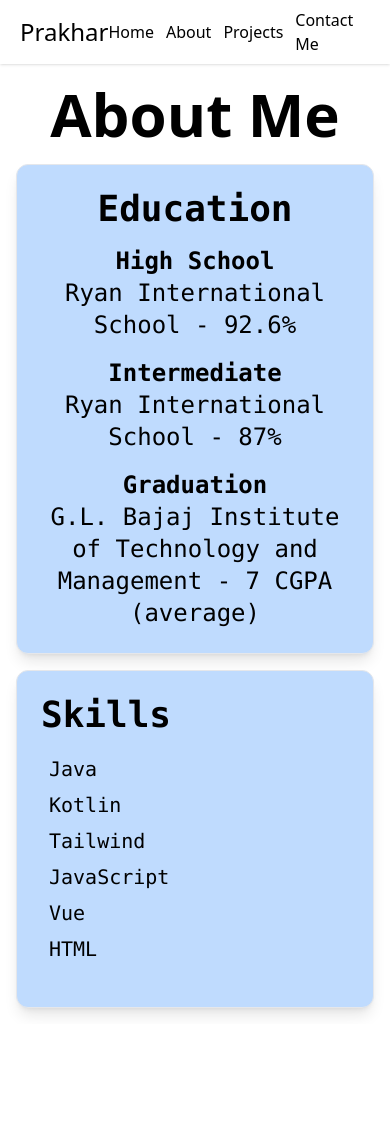
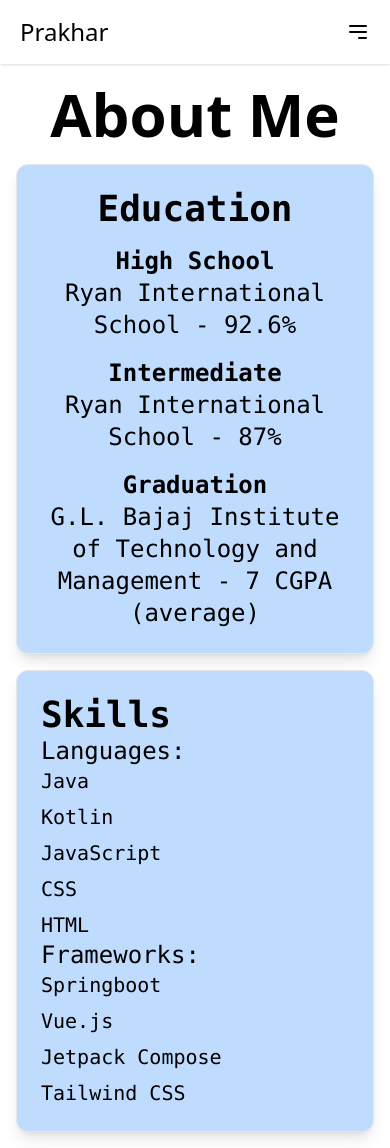
Before and after one commit to prakharbhatnagar20/Personal-Portflio-Website, a Vue app: page /about in a window 390 px wide. Before the commit the page ends 1024 px from the top, so only its background shows below. Built offline with nearby package versions, Linux system fonts and the light colour scheme.

Commit message:
hamburger button

```diff
--- a/src/App.vue
+++ b/src/App.vue
@@ -1,16 +1,26 @@
 <script setup>
+import { ref } from 'vue'
 import { RouterLink, RouterView } from 'vue-router'
 import HelloWorld from './components/HelloWorld.vue'
+
+const isMenuOpen = ref(false)
 </script>
 
 <template>
   <header>
-    <!-- component -->
     <div class="shadow bg-white">
       <div class="h-16 mx-auto px-5 flex items-center justify-between">
         <a class="text-2xl hover:text-cyan-500 transition-colors cursor-pointer">Prakhar</a>
 
-        <ul class="flex items-center justify-between gap-3 md:gap-10">
+        <!-- Hamburger icon for mobile -->
+        <div class="md:hidden cursor-pointer" @click="isMenuOpen = !isMenuOpen">
+          <svg class="w-6 h-6" fill="none" stroke="currentColor" viewBox="0 0 24 24" xmlns="http://www.w3.org/2000/svg">
+            <path stroke-linecap="round" stroke-linejoin="round" stroke-width="2" d="M4 6h16M4 12h16m-7 6h7"></path>
+          </svg>
+        </div>
+
+        <!-- Menu items -->
+        <ul :class="{'hidden': !isMenuOpen, 'flex': isMenuOpen}" class="flex-col md:flex-row md:flex items-center justify-between gap-3 md:gap-10 md:static absolute top-16 left-0 right-0 bg-white md:bg-transparent p-5 md:p-0 z-50">
           <li>
             <RouterLink to="/" class="hover:text-cyan-500 transition-colors">Home</RouterLink>
           </li>
@@ -27,14 +37,15 @@ import HelloWorld from './components/HelloWorld.vue'
       </div>
     </div>
   </header>
-<div class="z-5">
 
-
-  <RouterView />
-</div>
+  <div class="z-5">
+    <RouterView />
+  </div>
   <!-- <footer class="bg-gray-800 text-white text-center fixed bottom-1 w-screen py-4">
     <p>&copy; 2024 Prakhar Bhatnagar. All rights reserved.</p>
   </footer> -->
 </template>
 
-<style scoped></style>
+<style scoped>
+/* Add your custom styles here if needed */
+</style>
--- a/src/views/AboutView.vue
+++ b/src/views/AboutView.vue
@@ -26,13 +26,24 @@
         <div class="font-bold text-4xl text-left w-full">
           Skills
         </div>
-        <div class="text-xl space-y-2 m-3 p-2 w-full text-left">
-          <div class="hover:text-2xl transition duration-300 font-mono">Java</div>
-          <div class="hover:text-2xl transition duration-300 font-mono">Kotlin</div>
-          <div class="hover:text-2xl transition duration-300 font-mono">Tailwind</div>
-          <div class="hover:text-2xl transition duration-300 font-mono">JavaScript</div>
-          <div class="hover:text-2xl transition duration-300 font-mono">Vue</div>
-          <div class="hover:text-2xl transition duration-300 font-mono">HTML</div>
+        <div class="text-2xl text-left w-full">
+          Languages:
+        </div>
+        <div class="text-xl space-y-2 w-full text-left">
+          <div class="font-mono">Java</div>
+          <div class="font-mono">Kotlin</div>
+          <div class="font-mono">JavaScript</div>
+          <div class="font-mono">CSS</div>
+          <div class="font-mono">HTML</div>
+        </div>
+        <div class="text-2xl text-left w-full">
+          Frameworks:
+        </div>
+        <div class="text-xl space-y-2 w-full text-left">
+          <div class="font-mono">Springboot</div>
+          <div class="font-mono">Vue.js</div>
+          <div class="font-mono">Jetpack Compose</div>
+          <div class="font-mono">Tailwind CSS</div>
         </div>
       </div>
     </div>
```
